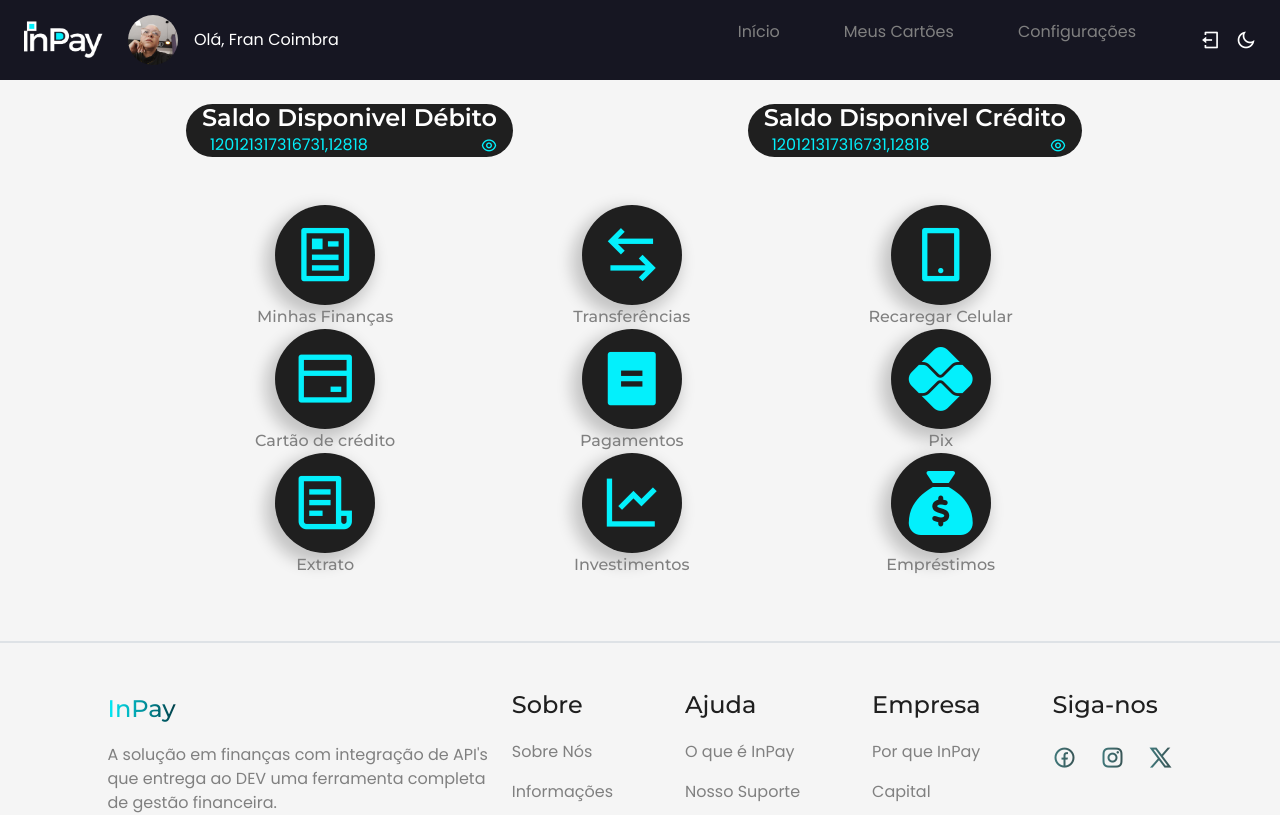
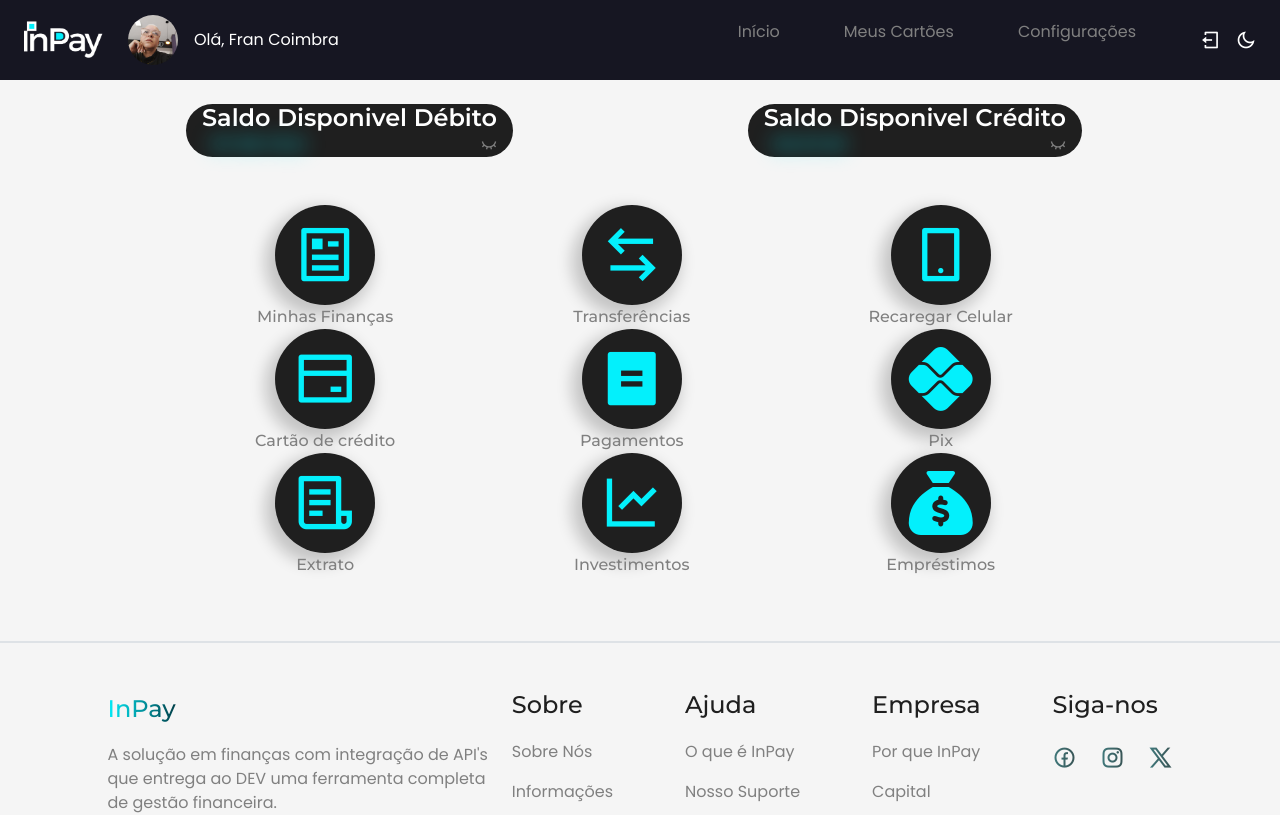
Before and after one commit to Mitisuaki/InPay--CuriousCat, an Angular app: page /user/home-page in a window 1280 px wide. Shown: the top 815 px of the page. Built offline with nearby package versions, Linux system fonts and the light colour scheme.

Commit message:
Ajuste nos valores disponiveis ao usuario

```diff
--- a/src/app/pages/user/home-page/main/main.component.html
+++ b/src/app/pages/user/home-page/main/main.component.html
@@ -8,15 +8,15 @@
         <div class="rounded-pill text-white ps-3 pe-3" id="balance-box1">
           <h4 class="mb-0 text-white">Saldo Disponivel Débito</h4>
           <div class="d-flex justify-content-between">
-            <span id="balance-value" class="ps-2">120121317316731,12818</span>
-            <i id="privacy" class="ri-eye-close-line ri-eye-line" (click)="togglePrivacy()"></i>
+            <span id="balance-value" class="ps-2 box-blur">317.316.731,12</span>
+            <i id="privacy" class="ri-eye-close-line secondary-privacy-color" (click)="togglePrivacy()"></i>
           </div>
         </div>
         <div class="rounded-pill text-white ps-3 pe-3" id="balance-box2">
           <h4 class="mb-0 text-white">Saldo Disponivel Crédito</h4>
           <div class="d-flex justify-content-between">
-            <span id="balance-value" class="ps-2">120121317316731,12818</span>
-            <i id="privacy" class="ri-eye-close-line ri-eye-line" (click)="togglePrivacy()"></i>
+            <span id="balance-value" class="ps-2 box-blur">120.317,00</span>
+            <i id="privacy" class="ri-eye-close-line secondary-privacy-color" (click)="togglePrivacy()"></i>
           </div>
         </div>
       </div>
```
